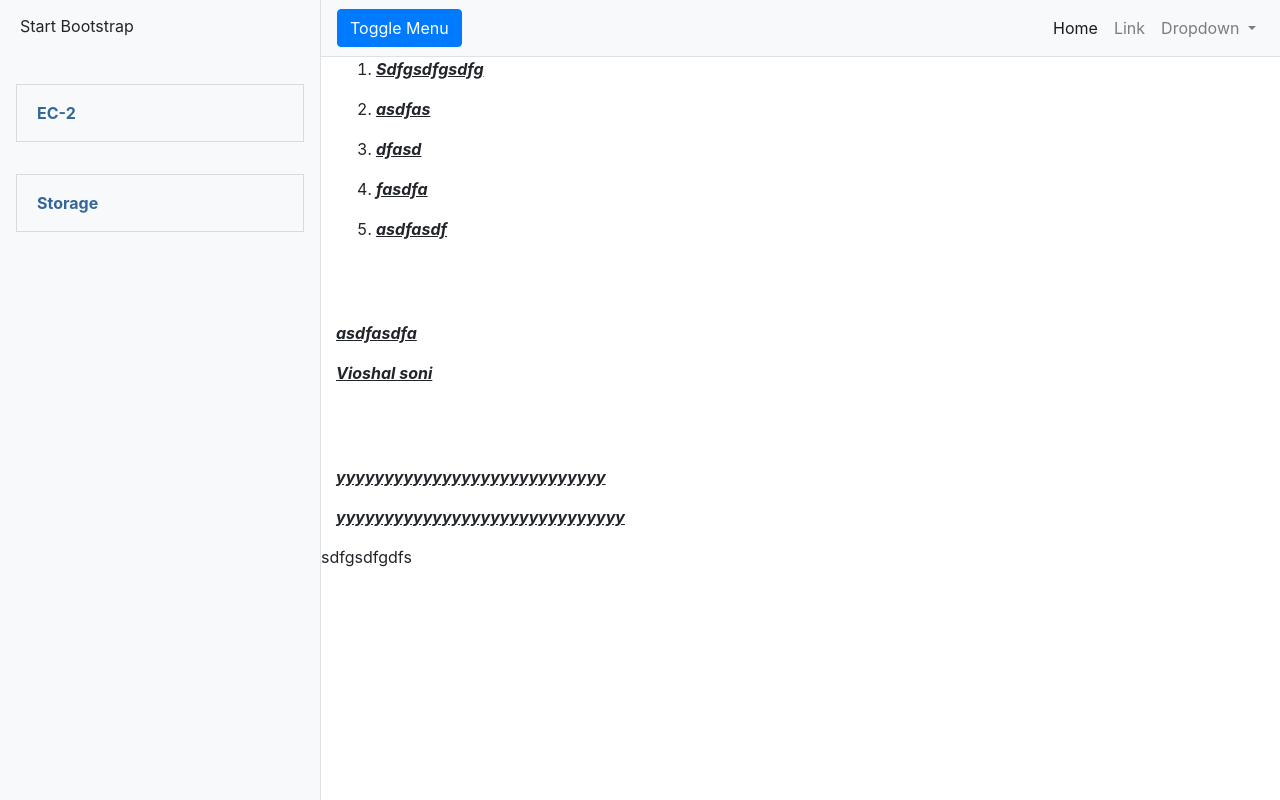
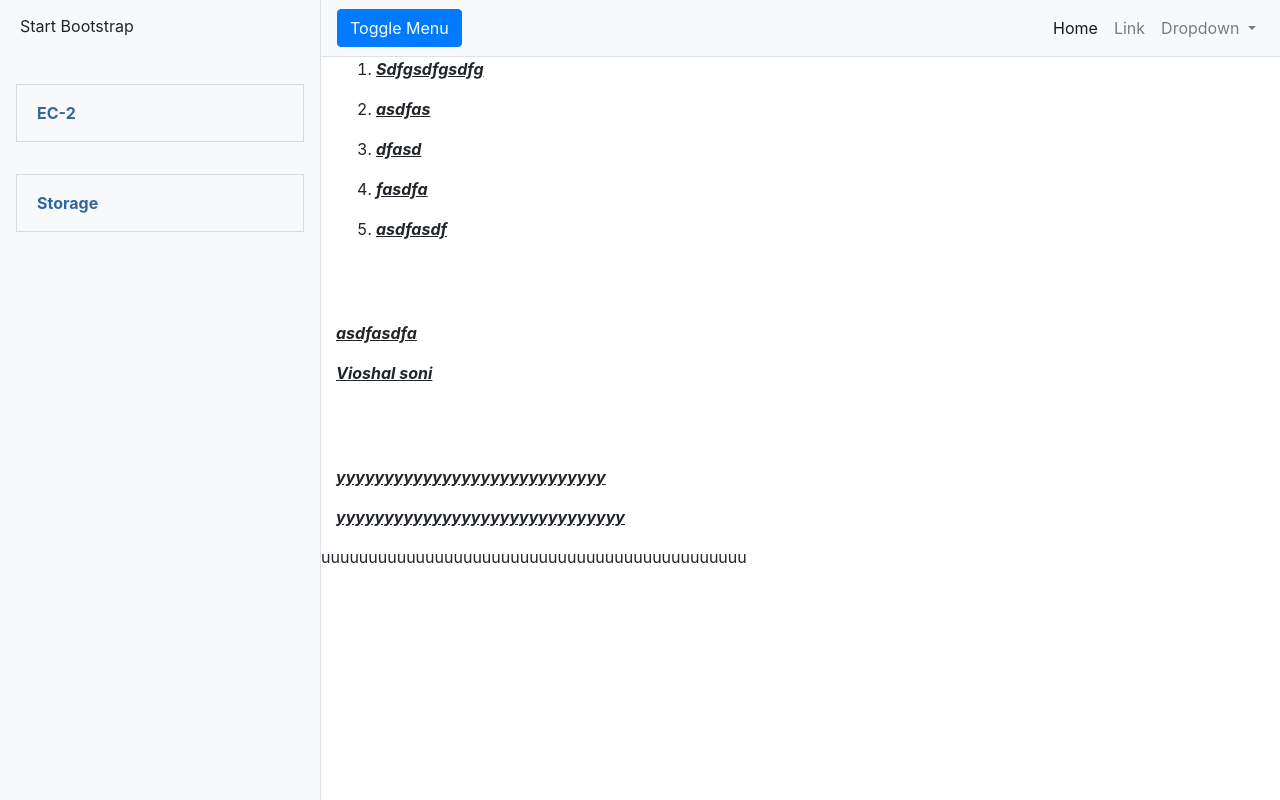
Before and after one commit to creditfinch/aws, a plain HTML site: page index.html in a window 1280 px wide. Drawn offline with Linux system fonts and the light colour scheme.

Commit message:
Initial Commit

```diff
--- a/index.html
+++ b/index.html
@@ -58,7 +58,7 @@
 
       <div id="post" class="container-fluid">
       </div>
-      sdfgsdfgdfs
+      uuuuuuuuuuuuuuuuuuuuuuuuuuuuuuuuuuuuuuuuuuuuu
     </div>
     <!-- /#page-content-wrapper -->
   </div>
```
